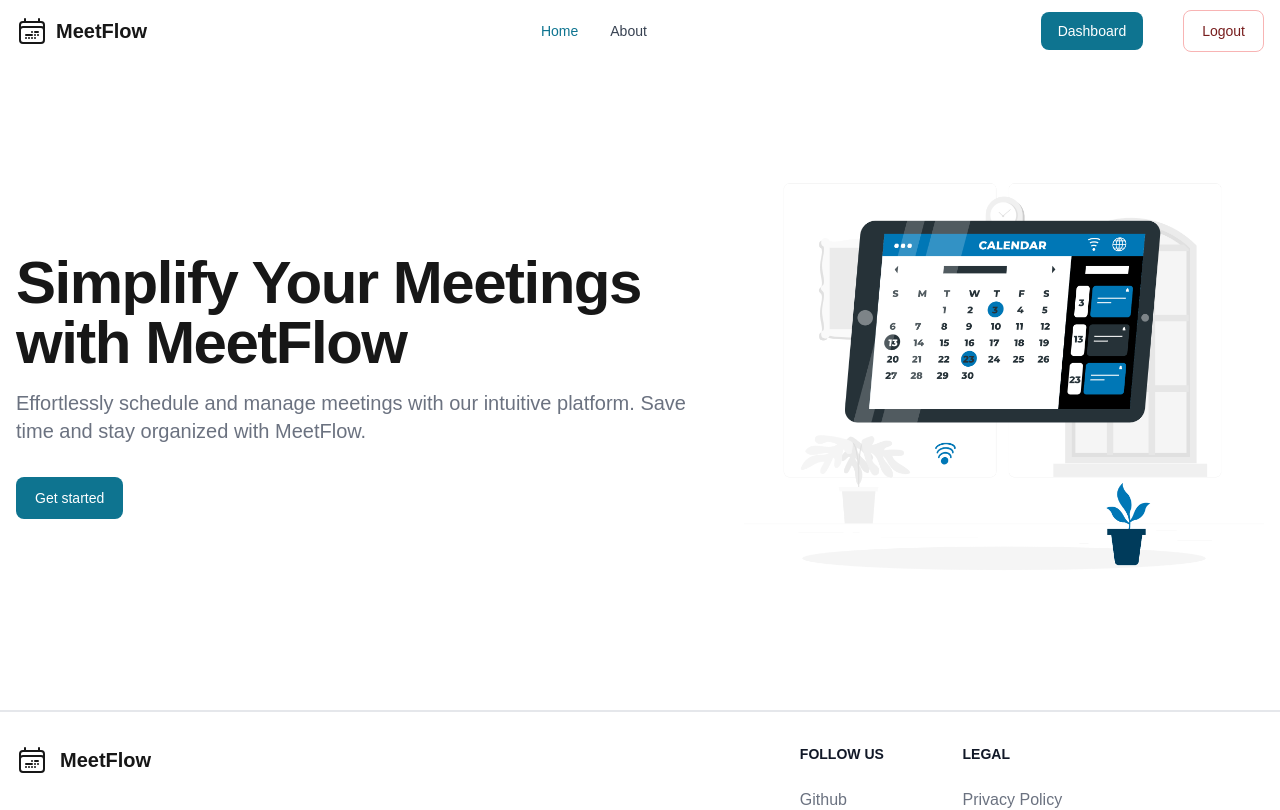
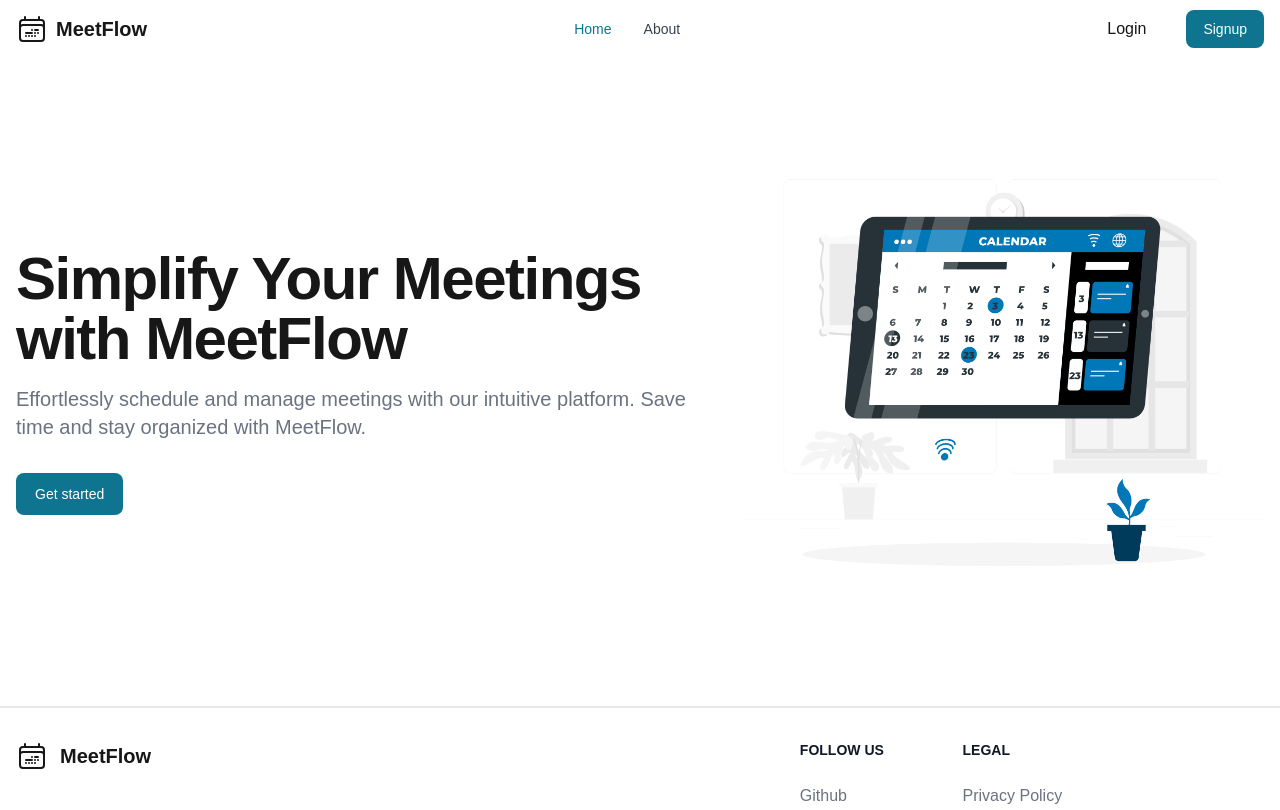
Before and after one commit to ahnayef/meeting-scheduler-frontend, a Next.js app: page / in a window 1280 px wide. Shown: the top 810 px of the page. Built offline with nearby package versions, Linux system fonts and the light colour scheme.

Commit message:
Refactor Navbar component to utilize isLoggedIn utility; update state management for login status and implement logout functionality

```diff
--- a/app/(components)/Navbar.tsx
+++ b/app/(components)/Navbar.tsx
@@ -1,5 +1,6 @@
 "use client";
 
+import { isLoggedIn } from "@/utils/isLoggedIn";
 import { Button, Navbar } from "flowbite-react";
 import Link from "next/link";
 import { useRouter } from "next/navigation";
@@ -7,14 +8,21 @@ import { useEffect, useState } from "react";
 import { HiOutlineCalendarDateRange } from "react-icons/hi2";
 
 export function Nav() {
-  const [isLoggedIn, setIsLoggedIn] = useState(true);
+  const [loggedIn, setLoggedIn] = useState(false);
 
   const router = useRouter();
 
+  const logout = () => {
+    console.log("logging out");
+    localStorage.removeItem("token");
+    localStorage.removeItem("user");
+    router.push("/");
+  };
+
   useEffect(() => {
-    // setIsLoggedIn(true);
-    // if (localStorage.getItem("token")) {
-    // }
+    if (isLoggedIn()) {
+      setLoggedIn(true);
+    }
   }, []);
 
   return (
@@ -27,7 +35,7 @@ export function Nav() {
       </Navbar.Brand>
 
       <div className="flex items-center justify-center gap-10 md:order-2">
-        {!isLoggedIn ? (
+        {!loggedIn ? (
           <>
             <Link href="login">Login</Link>
             <Button className="p-0" onClick={() => router.push("signup")}>
@@ -36,12 +44,15 @@ export function Nav() {
           </>
         ) : (
           <>
-          <Button className="p-0" onClick={() => router.push("/hostDashboard")}>
-            Dashboard
-          </Button>
-          <Button color="red"  onClick={() => router.push("/guestDashboard")}>
-            Logout
-          </Button>
+            <Button
+              className="p-0"
+              onClick={() => router.push("/hostDashboard")}
+            >
+              Dashboard
+            </Button>
+            <Button color="red" onClick={() => logout()}>
+              Logout
+            </Button>
           </>
         )}
 
```
